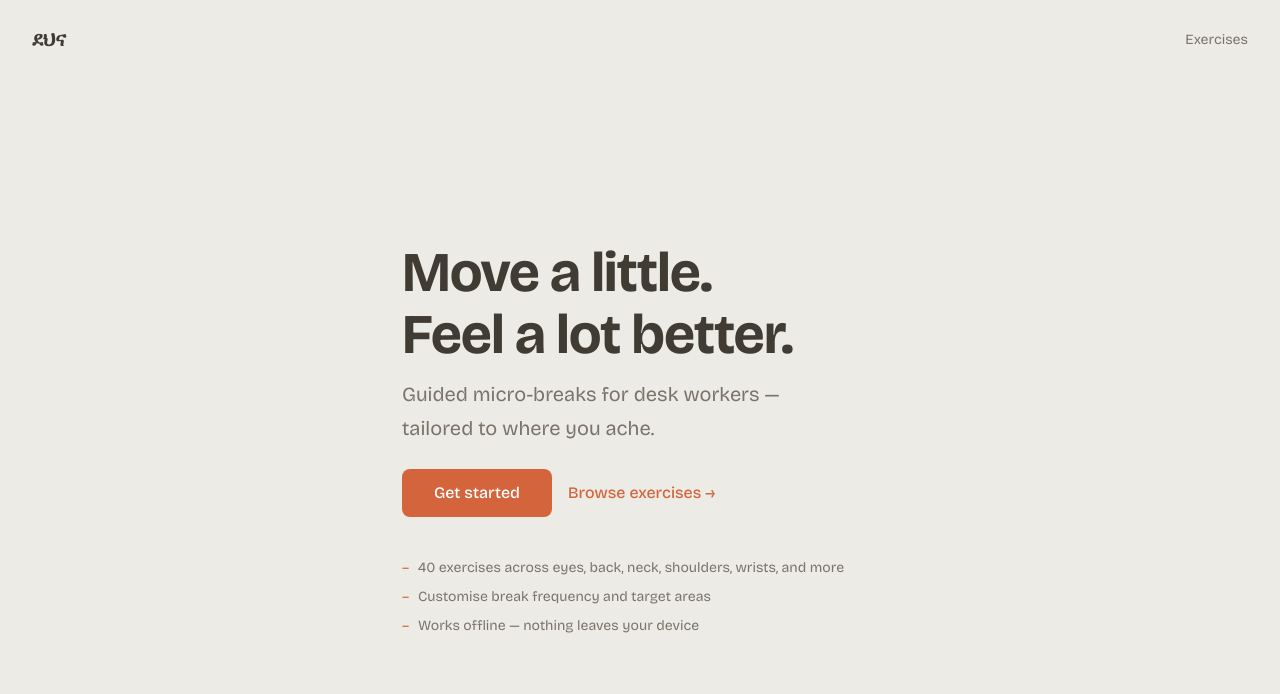
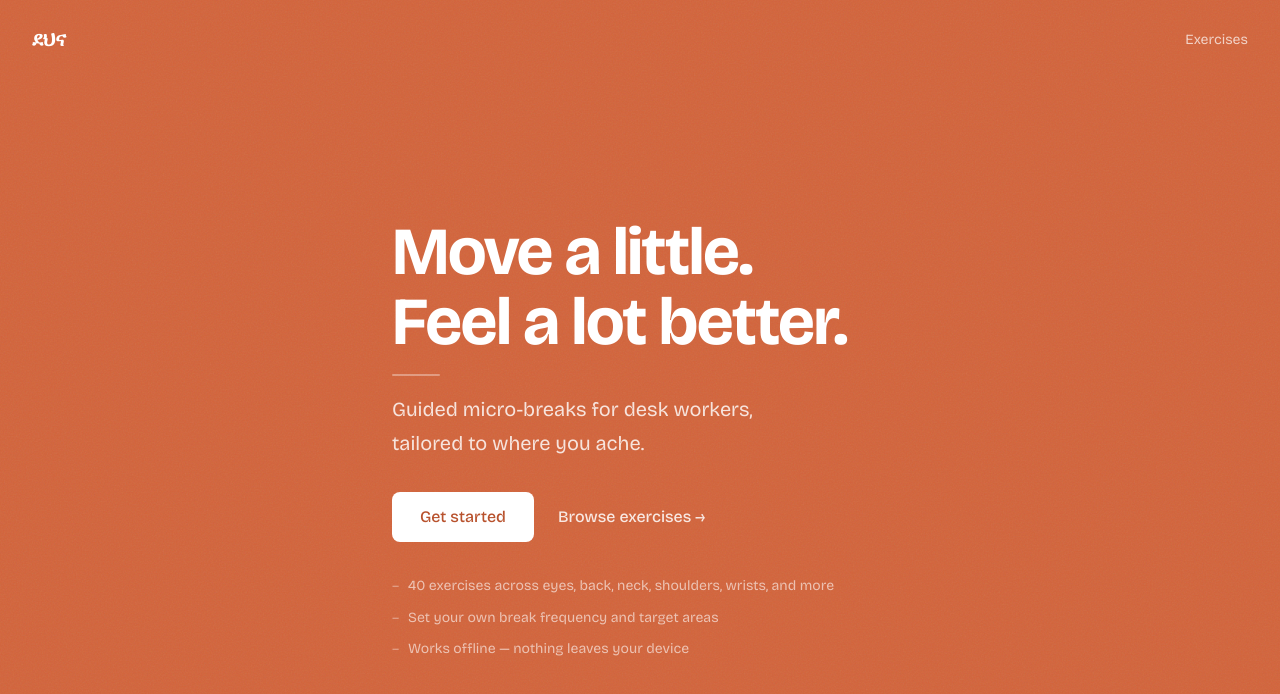
Before and after one commit to Biruk-gebru/dehna, a Next.js app in the folder apps/web/: page / in a window 1280 px wide. Shown: the top 694 px of the page. Built offline with nearby package versions, Linux system fonts and the light colour scheme.

Commit message:
feat(web): full-bleed terracotta landing page with grain texture

```diff
--- a/apps/web/src/app/page.tsx
+++ b/apps/web/src/app/page.tsx
@@ -1,19 +1,52 @@
 'use client';
 
 import Link from 'next/link';
-import { Button } from '@/components/ui/Button';
+
+const FEATURES = [
+  '40 exercises across eyes, back, neck, shoulders, wrists, and more',
+  'Set your own break frequency and target areas',
+  'Works offline — nothing leaves your device',
+];
 
 export default function Home() {
-
   return (
     <main
       style={{
         minHeight: '100vh',
+        backgroundColor: '#d3643b',
         display: 'flex',
         flexDirection: 'column',
-        backgroundColor: 'var(--color-bg, #edebe6)',
+        position: 'relative',
+        overflow: 'hidden',
       }}
     >
+      {/* Grain texture overlay */}
+      <svg
+        aria-hidden="true"
+        style={{
+          position: 'fixed',
+          inset: 0,
+          width: '100%',
+          height: '100%',
+          pointerEvents: 'none',
+          zIndex: 0,
+          opacity: 0.09,
+        }}
+      >
+        <filter id="lp-grain">
+          <feTurbulence
+            type="fractalNoise"
+            baseFrequency="0.68"
+            numOctaves="3"
+            stitchTiles="stitch"
+          />
+        </filter>
+        <rect width="100%" height="100%" filter="url(#lp-grain)" />
+      </svg>
+
+      {/* Content above grain */}
+      <div style={{ position: 'relative', zIndex: 1, display: 'flex', flexDirection: 'column', flex: 1 }}>
+
         {/* Nav */}
         <nav
           style={{
@@ -27,7 +60,7 @@ export default function Home() {
             style={{
               fontWeight: 'var(--font-weight-bold)',
               fontSize: 'var(--font-size-lg)',
-            color: 'var(--color-text)',
+              color: '#fff',
               letterSpacing: '-0.01em',
             }}
           >
@@ -37,7 +70,7 @@ export default function Home() {
             href="/exercises"
             style={{
               fontSize: 'var(--font-size-sm)',
-            color: 'var(--color-text-muted)',
+              color: 'rgba(255,255,255,0.7)',
               textDecoration: 'none',
             }}
           >
@@ -52,51 +85,76 @@ export default function Home() {
             display: 'flex',
             flexDirection: 'column',
             justifyContent: 'center',
-          alignItems: 'flex-start',
             padding: 'var(--space-6)',
-          maxWidth: 540,
+            maxWidth: 560,
+            width: '100%',
             margin: '0 auto',
-          width: '100%',
-          gap: 'var(--space-5)',
+            gap: 'var(--space-6)',
           }}
         >
-        <div style={{ display: 'flex', flexDirection: 'column', gap: 'var(--space-3)' }}>
+          {/* Heading block */}
+          <div style={{ display: 'flex', flexDirection: 'column', gap: 'var(--space-4)' }}>
             <h1
               style={{
-              fontSize: 'clamp(2.2rem, 8vw, 3.5rem)',
+                fontSize: 'clamp(2.6rem, 10vw, 4.2rem)',
                 fontWeight: 'var(--font-weight-bold)',
-              color: 'var(--color-text)',
-              lineHeight: 1.1,
+                color: '#fff',
+                lineHeight: 1.05,
                 margin: 0,
-              letterSpacing: '-0.02em',
+                letterSpacing: '-0.025em',
               }}
             >
               Move a little.
               <br />
               Feel a lot better.
             </h1>
+
+            {/* Divider */}
+            <div
+              style={{
+                width: 48,
+                height: 2,
+                backgroundColor: 'rgba(255,255,255,0.35)',
+                borderRadius: 1,
+              }}
+            />
+
             <p
               style={{
                 fontSize: 'var(--font-size-lg)',
-              color: 'var(--color-text-muted)',
+                color: 'rgba(255,255,255,0.82)',
                 lineHeight: 'var(--line-height-relaxed)',
                 margin: 0,
-              maxWidth: 400,
+                maxWidth: 380,
               }}
             >
-            Guided micro-breaks for desk workers — tailored to where you ache.
+              Guided micro-breaks for desk workers, tailored to where you ache.
             </p>
           </div>
 
-        <div style={{ display: 'flex', alignItems: 'center', gap: 'var(--space-4)', flexWrap: 'wrap' }}>
-          <Link href="/onboarding" style={{ textDecoration: 'none' }}>
-            <Button style={{ minWidth: 148 }}>Get started</Button>
+          {/* CTAs */}
+          <div style={{ display: 'flex', alignItems: 'center', gap: 'var(--space-5)', flexWrap: 'wrap' }}>
+            <Link
+              href="/onboarding"
+              style={{
+                display: 'inline-block',
+                padding: '13px 28px',
+                backgroundColor: '#fff',
+                color: '#b8522d',
+                fontSize: 'var(--font-size-base)',
+                fontWeight: 'var(--font-weight-medium)',
+                borderRadius: '8px',
+                textDecoration: 'none',
+                transition: 'background-color 0.15s, color 0.15s',
+              }}
+            >
+              Get started
             </Link>
             <Link
               href="/exercises"
               style={{
                 fontSize: 'var(--font-size-base)',
-              color: 'var(--color-primary)',
+                color: 'rgba(255,255,255,0.85)',
                 textDecoration: 'none',
                 fontWeight: 'var(--font-weight-medium)',
               }}
@@ -105,36 +163,33 @@ export default function Home() {
             </Link>
           </div>
 
-        {/* Three plain-text feature lines — no icon grid */}
+          {/* Feature list */}
           <ul
             style={{
               listStyle: 'none',
-            margin: 'var(--space-4) 0 0',
+              margin: 0,
               padding: 0,
               display: 'flex',
               flexDirection: 'column',
               gap: 'var(--space-2)',
             }}
           >
-          {[
-            '40 exercises across eyes, back, neck, shoulders, wrists, and more',
-            'Customise break frequency and target areas',
-            'Works offline — nothing leaves your device',
-          ].map((line) => (
+            {FEATURES.map((line) => (
               <li
                 key={line}
                 style={{
                   fontSize: 'var(--font-size-sm)',
-                color: 'var(--color-text-muted)',
+                  color: 'rgba(255,255,255,0.6)',
                   paddingLeft: 'var(--space-4)',
                   position: 'relative',
+                  lineHeight: 'var(--line-height-relaxed)',
                 }}
               >
                 <span
                   style={{
                     position: 'absolute',
                     left: 0,
-                  color: 'var(--color-primary)',
+                    color: 'rgba(255,255,255,0.4)',
                   }}
                 >
                   –
@@ -144,6 +199,7 @@ export default function Home() {
             ))}
           </ul>
         </div>
+      </div>
     </main>
   );
 }
```
Lines whose indentation alone changed are shown as unchanged.
